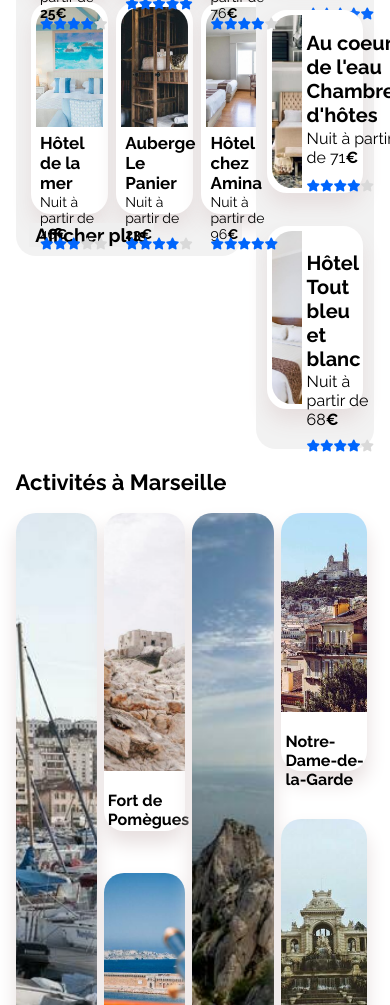
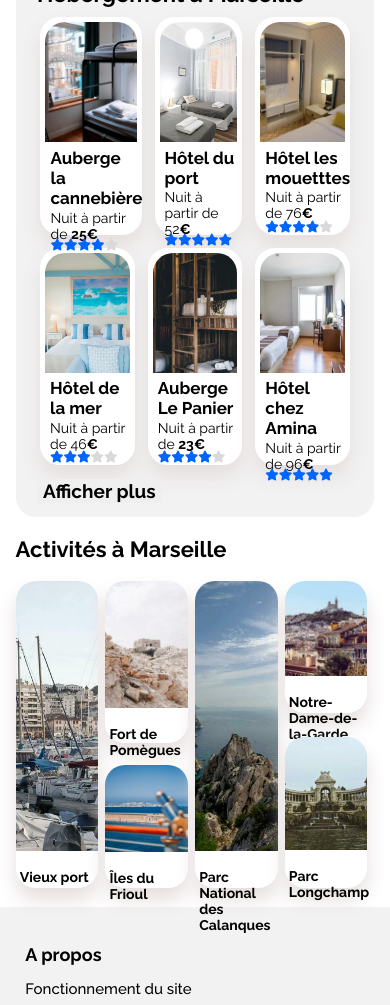
Before and after one commit to Kagaaaaaa/StevenLin_2_23072021, a plain HTML site: page index.html in a window 390 px wide. Shown: the part 995-2000 px from the top of the page. Drawn offline with Linux system fonts and the light colour scheme.

Commit message:
23/08 desktop fini laptop fini

```diff
--- a/index.html
+++ b/index.html
@@ -67,14 +67,16 @@
             <section id="accommodation">
                 <article>
                     <h1>Hébergement à Marseille</h1>
-
+                    <div id="main_wrapper">
                         <div class="accommodation_block">
                             <div>
                                 <a href="">
                                     <img src="images/hebergements/4_small/marcus-loke-WQJvWU_HZFo-unsplash.jpg" alt="img1"/>
                                     <div class="text_wrapper">
+                                        <div>
                                             <h1>Auberge la cannebière</h1>
                                             <p>Nuit à partir de <strong>25€</strong></p>
+                                        </div>
                                         <div class="stars">
                                             <i class="fas fa-star fa-xs"></i>
                                             <i class="fas fa-star fa-xs"></i>
@@ -90,8 +92,10 @@
                                 <a href="">
                                     <img src="images/hebergements/4_small/fred-kleber-gTbaxaVLvsg-unsplash.jpg" alt="img2"/>
                                     <div class="text_wrapper">
+                                        <div>
                                             <h2>Hôtel du port</h2>
                                             <p>Nuit à partir de 52<strong>€</strong></p>
+                                        </div>
                                         <div class="stars">
                                             <i class="fas fa-star fa-xs"></i>
                                             <i class="fas fa-star fa-xs"></i>
@@ -107,8 +111,10 @@
                                 <a href="">
                                     <img src="images/hebergements/4_small/reisetopia-B8WIgxA_PFU-unsplash.jpg" alt="img3"/>
                                     <div class="text_wrapper">
+                                        <div>
                                             <h3>Hôtel les mouetttes</h3>
                                             <p>Nuit à partir de 76<strong>€</strong></p>
+                                        </div>
                                         <div class="stars">
                                             <i class="fas fa-star fa-xs"></i>
                                             <i class="fas fa-star fa-xs"></i>
@@ -126,8 +132,10 @@
                                 <a href="#">
                                     <img src="images/hebergements/4_small/annie-spratt-Eg1qcIitAuA-unsplash.jpg" alt="img4"/>
                                     <div class="text_wrapper">
+                                        <div>
                                             <h4>Hôtel de la mer</h4>
                                             <p>Nuit à partir de 46<strong>€</strong></p>
+                                        </div>
                                         <div class="stars">
                                             <i class="fas fa-star fa-xs"></i>
                                             <i class="fas fa-star fa-xs"></i>
@@ -143,10 +151,10 @@
                                 <a href="#">
                                     <img src="images/hebergements/4_small/nicate-lee-kT-ZyaiwBe0-unsplash.jpg" alt="img5"/>
                                     <div class="text_wrapper">
-                                    <a href="#">
+                                        <div>
                                             <h5>Auberge Le Panier</h5>
                                             <p>Nuit à partir de <strong>23€</strong></p>
-                                    </a>
+                                        </div>
                                         <div class="stars">
                                             <i class="fas fa-star fa-xs"></i>
                                             <i class="fas fa-star fa-xs"></i>
@@ -162,10 +170,10 @@
                                 <a href="#">
                                     <img src="images/hebergements/4_small/febrian-zakaria-M6S1WvfW68A-unsplash.jpg" alt="img6"/>
                                     <div class="text_wrapper">
-                                    <a href="#">
+                                        <div>
                                             <h6>Hôtel chez Amina</h6>
                                             <p>Nuit à partir de 96<strong>€</strong></p>
-                                    </a>
+                                        </div>
                                         <div class="stars">
                                             <i class="fas fa-star fa-xs"></i>
                                             <i class="fas fa-star fa-xs"></i>
@@ -178,6 +186,7 @@
                             </div>
                         </div>
                         <button>Afficher plus</button>
+                    </div>
                 </article>
 
                 <aside>
@@ -260,7 +269,7 @@
                     <div class="double_row">
                         <div class="card_fort_de_pomegues">
                             <a href="">
-                                <img src="images/activites/4_small/paul-hermann-QFTrLdQIRhI-unsplash.jpg" id="medium_size" alt="img11" />
+                                <img src="images/activites/4_small/paul-hermann-QFTrLdQIRhI-unsplash.jpg" alt="img11" />
                                 <p>Fort de Pomègues</p>
                             </a>
                         </div>
--- a/styles.css
+++ b/styles.css
@@ -242,11 +242,14 @@ input[type=submit]{
 
 .text_wrapper{
     width: 100%;
-    height: 80px;
-    margin-top: -10%;
+    height: 90px;
+    margin-top: -8%;
     position: relative;
     border-bottom-left-radius: 20px;
     border-bottom-right-radius: 20px;
+    display: flex;
+    flex-direction: column;
+    justify-content: space-between;
 }
 
 .accommodation_block a{
@@ -256,10 +259,9 @@ input[type=submit]{
 
 .text_wrapper h1,.text_wrapper h2,.text_wrapper h3,.text_wrapper h4,.text_wrapper h5,.text_wrapper h6{
     font-size: 17px;
-    padding-top: 5%;
     padding-left: 6%;
     margin-bottom: 2%;
-    margin-top: 8%;
+    margin-top: 10%;
 }
 
 .text_wrapper p{
@@ -350,7 +352,6 @@ aside{
 
 .aside_block > a > img{
     width: 35%;
-    height: 100%;
     border-top-left-radius: 20px;
     border-bottom-left-radius: 20px;
     object-fit: cover;
@@ -370,6 +371,7 @@ aside{
 
 .text_aside_wrapper p{
     margin-top: 2%;
+    margin-bottom: 0;
 }
 
 .stars_aside{
@@ -397,8 +399,8 @@ aside{
     background: white;
     border-radius: 20px;
     box-shadow: 0px 12px 20px #e6dede;
+    max-height: 600px;
     width: 24%;
-    height: 600px;
     margin-right: 2%;
 }
 
@@ -422,8 +424,8 @@ aside{
 
 .double_row{
     width: 24%;
-    height: 600px;
     margin-right: 2%;
+    max-height: 600px;
     display: flex;
     flex-direction: column;
     justify-content: space-between;
@@ -526,6 +528,81 @@ footer p{
     font-weight: 500;
 }
 
+
+@media screen and (max-width: 1024px){
+
+    #filters{
+        width: 100%;
+        flex-wrap: wrap;
+    }
+
+    #filters div{
+        margin-top: 7px;
+    }
+
+    #accommodation{
+        flex-direction: column;
+    }
+
+    #accommodation article{
+        width: 100%;
+        order: 2;
+    }
+
+    aside{
+        width: 100%;
+        order: 1;
+        margin-bottom: 45px;
+    }
+
+    #aside_container{
+        flex-direction: row;
+        justify-content: space-around;
+        width: 90%;
+        padding-bottom: 40px;
+    }
+
+    .aside_block{
+        width: 33%;
+        height: 140px;
+    }
+
+    .text_aside_wrapper h1, .text_aside_wrapper h2, .text_aside_wrapper h3{
+        font-size: 15px;
+    }
+
+    .text_aside_wrapper p{
+        font-size: 14px;
+    }
+
+    #activities article{
+        max-height: 400px;
+    }
+
+    #activities article p{
+        font-size: 14px;
+    }
+
+    .single_row img{
+        height: 88%;
+    }
+
+    .card_fort_de_pomegues img{
+        height: 78%;
+    }
+
+    .card_iles_de_frioul img{
+        height: 71%;
+    }
+
+    .card_notre_dame_de_la_garde img{
+        height: 72%;
+    }
+
+    .card_parc_longchamp img{
+        height: 75%;
+    }
+}
 /* Mobile ---------------------------------------------------------------------------------- */
 
 @media screen and (max-width: 425px){
@@ -579,6 +656,7 @@ footer p{
     nav li:last-child{
         position: absolute;
         top: 40px;
+        right: 20px;
         margin-top: 0px;
         width: 30%;
         border-bottom: none;
@@ -629,10 +707,6 @@ footer p{
         font-size: 15px;
     }
 
-    #filters{
-        flex-wrap: wrap;
-    }
-
     #filters h1{
         width: 100%;
         font-size: 17px;
```
Lines whose indentation alone changed are shown as unchanged.
